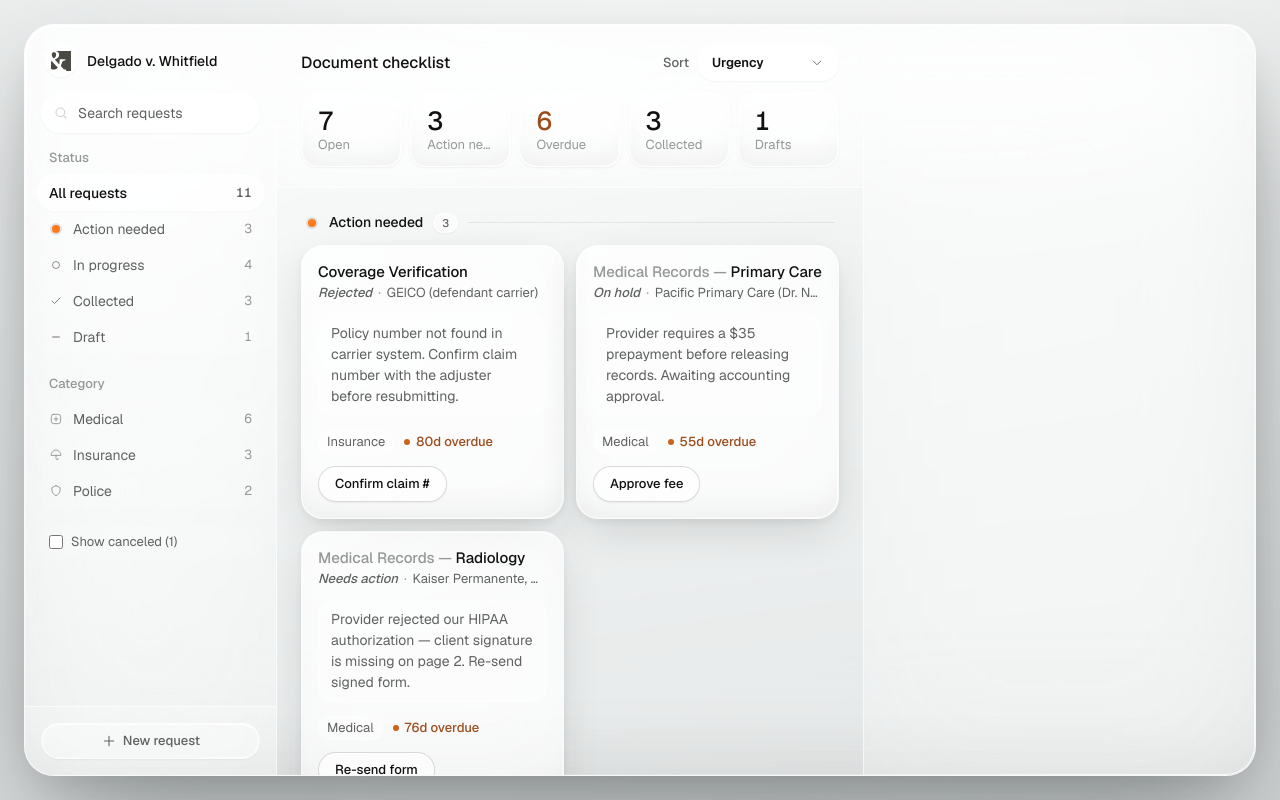
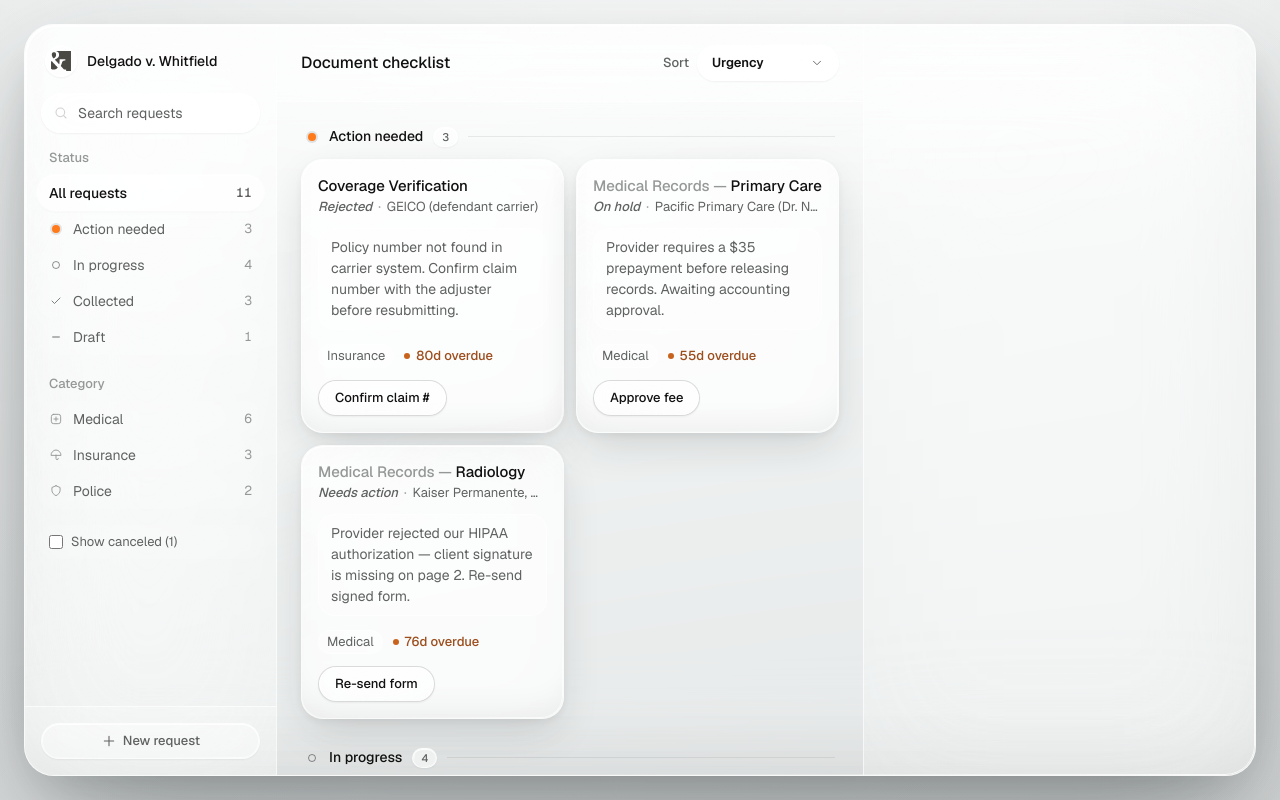
Before and after one commit to wujosephjw/andco-takehome, a Next.js app: page / in a window 1280 px wide. Built offline with nearby package versions, Linux system fonts and the light colour scheme.

Commit message:
Remove checklist status summary bar

```diff
--- a/src/components/Checklist.tsx
+++ b/src/components/Checklist.tsx
@@ -370,32 +370,6 @@ function SortMenu({
   );
 }
 
-function OverviewStrip({ counts }: { counts: OverviewCounts }) {
-  const stats = [
-    { label: "Open", value: counts.open },
-    { label: "Action needed", value: counts.needsYou },
-    { label: "Overdue", value: counts.overdue, overdue: true },
-    { label: "Collected", value: counts.done },
-    { label: "Drafts", value: counts.byBucket.draft },
-  ];
-
-  return (
-    <div className="hidden min-w-0 grid-cols-2 gap-2 lg:grid xl:grid-cols-5">
-      {stats.map((stat) => (
-        <div
-          key={stat.label}
-          className="liquid-surface rounded-2xl border border-white/58 bg-white/38 px-4 py-3 shadow-rest"
-        >
-          <p className={`text-count font-medium tabular-nums ${stat.overdue ? "text-overdue" : "text-ink"}`}>
-            {stat.value}
-          </p>
-          <p className="truncate text-meta text-ink-faint">{stat.label}</p>
-        </div>
-      ))}
-    </div>
-  );
-}
-
 export function Checklist({
   caseData,
   groups,
@@ -434,7 +408,6 @@ export function Checklist({
           </div>
           <SortMenu sort={sort} onSetSort={onSetSort} />
         </div>
-        <OverviewStrip counts={counts} />
         <MobilePills filter={filter} counts={counts} onSetFilter={onSetFilter} />
       </div>
 
```
